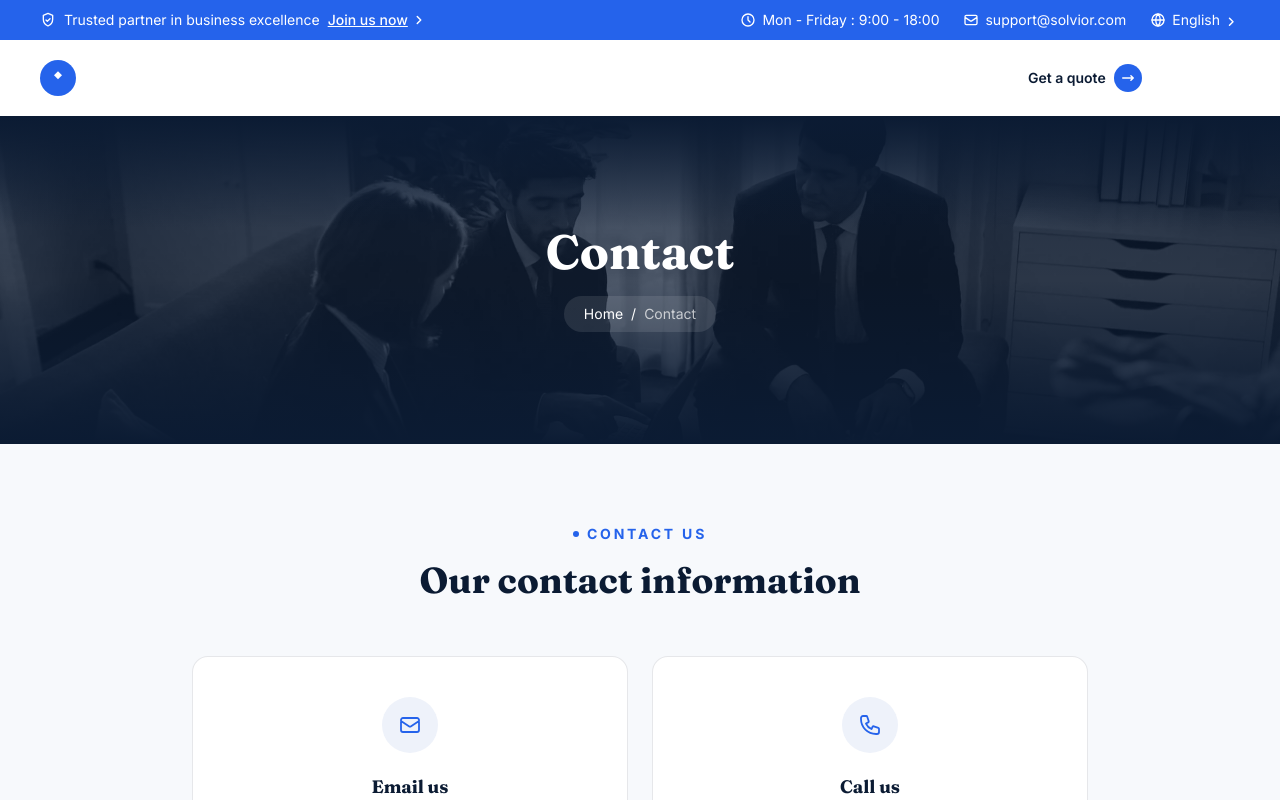
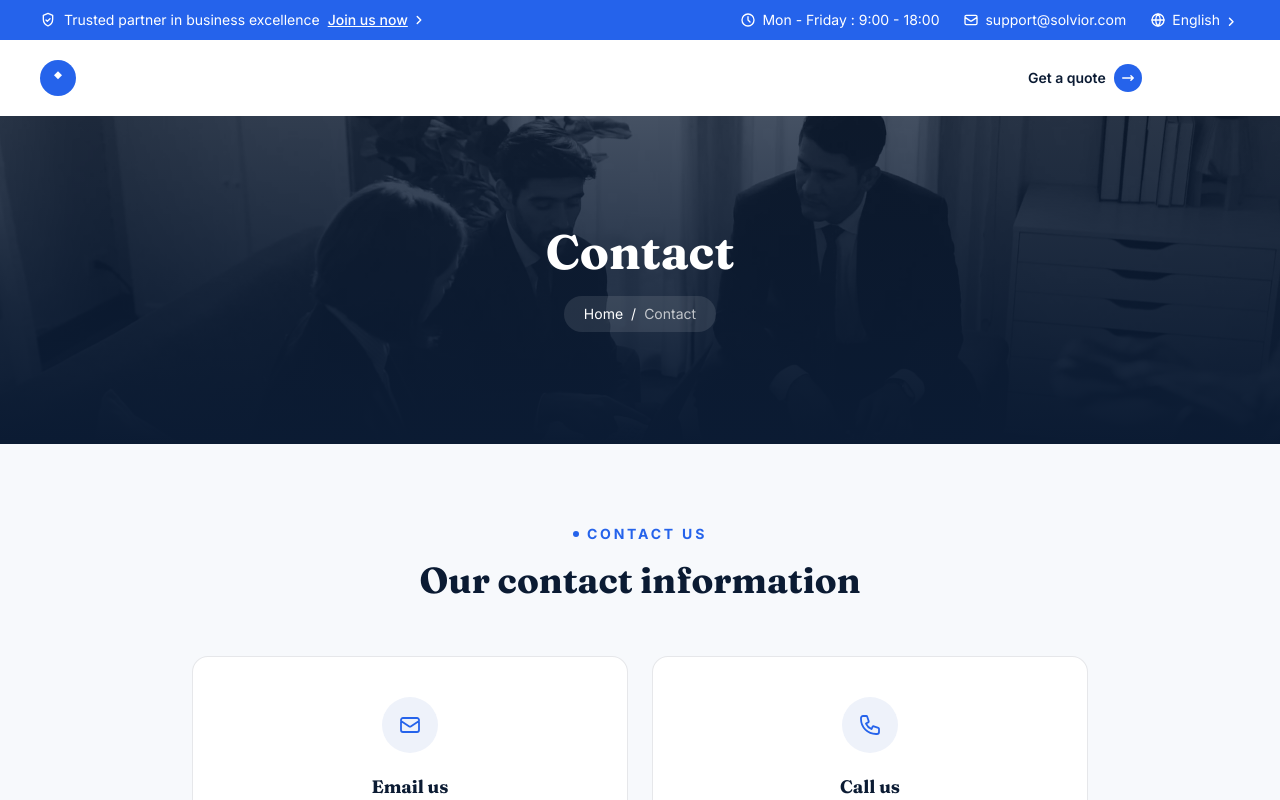
Before and after one commit to maryamiqbal19b-cloud/solvior-home-8, a Next.js app: page /contact in a window 1280 px wide. Shown: the top 800 px of the page. Built offline with nearby package versions, Linux system fonts and the light colour scheme.

Commit message:
Update page.tsx

```diff
--- a/app/contact/page.tsx
+++ b/app/contact/page.tsx
@@ -74,9 +74,8 @@
           priority
           className="object-cover"
         />
-        <div className="absolute inset-0 bg-[#0B1B33]/70" />
-        <div className="absolute inset-0 bg-gradient-to-b from-[#0B1B33]/40 via-transparent to-[#0B1B33]" />
-        <div className="absolute inset-x-0 top-0 h-28 bg-gradient-to-b from-[#0B1B33] to-transparent" />
+        <div className="absolute inset-0 bg-[#0B1B33]/75" />
+        <div className="absolute inset-0 bg-gradient-to-b from-transparent to-[#0B1B33]" />
         <div className="relative">
           <h1 className="font-display text-4xl md:text-5xl font-bold mb-5">Contact</h1>
           <div className="inline-flex items-center gap-2 bg-white/10 rounded-full px-5 py-2 text-sm">
```
